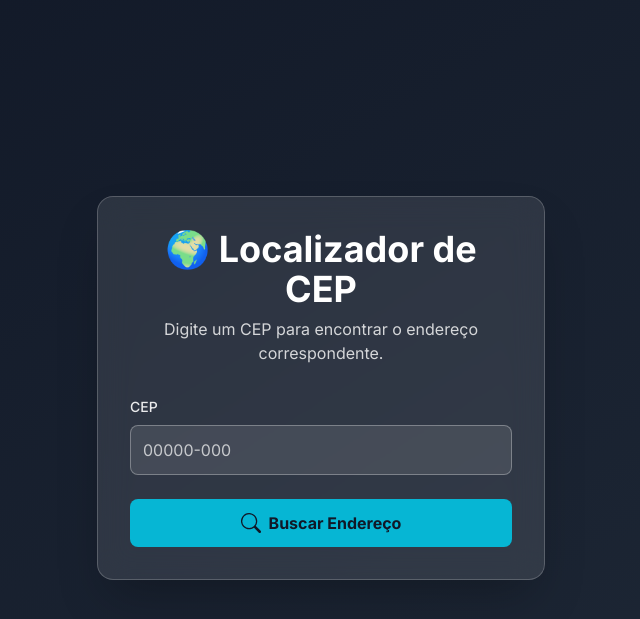
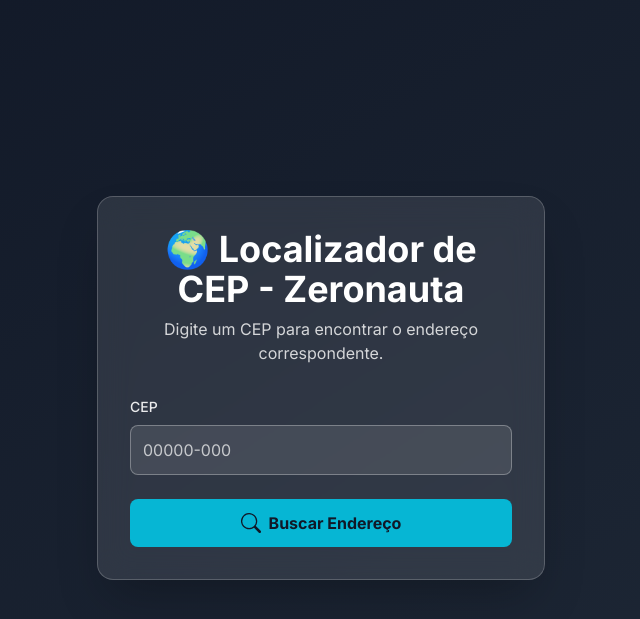
Before and after one commit to DougPomp/Localizador-de-CEP, a Flask app: page / in a window 1280 px wide. Shown: the top 619 px of the page, without its empty margins (319-959 px from the left). Run offline with Flask 3, Linux system fonts and the light colour scheme; some libraries are stand-ins or nearby versions.

Commit message:
refatorando front e back de acordo com readme

```diff
--- a/templates/index.html
+++ b/templates/index.html
@@ -30,7 +30,7 @@
             <!-- Card principal com efeito de vidro -->
             <div class="bg-white/10 backdrop-blur-lg rounded-2xl shadow-2xl p-8 border border-white/20">
                 <div class="text-center mb-8">
-                    <h1 class="text-4xl font-bold">🌍 Localizador de CEP</h1>
+                    <h1 class="text-4xl font-bold">🌍 Localizador de CEP - Zeronauta</h1>
                     <p class="text-white/80 mt-2">Digite um CEP para encontrar o endereço correspondente.</p>
                 </div>
 
```
